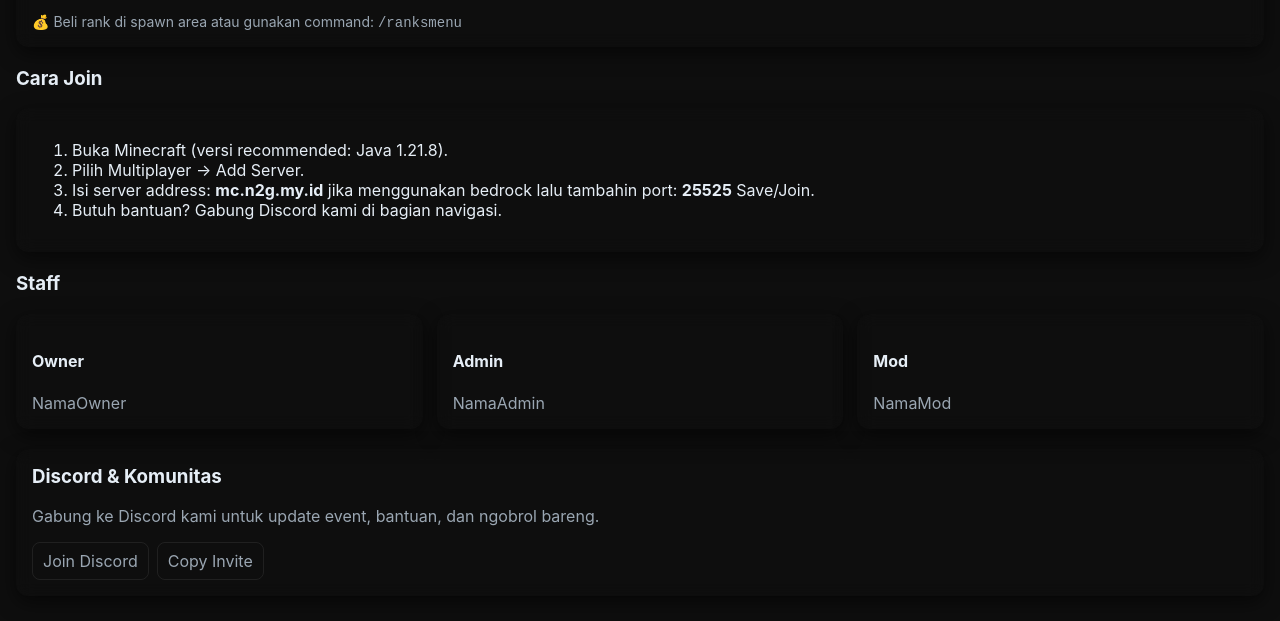
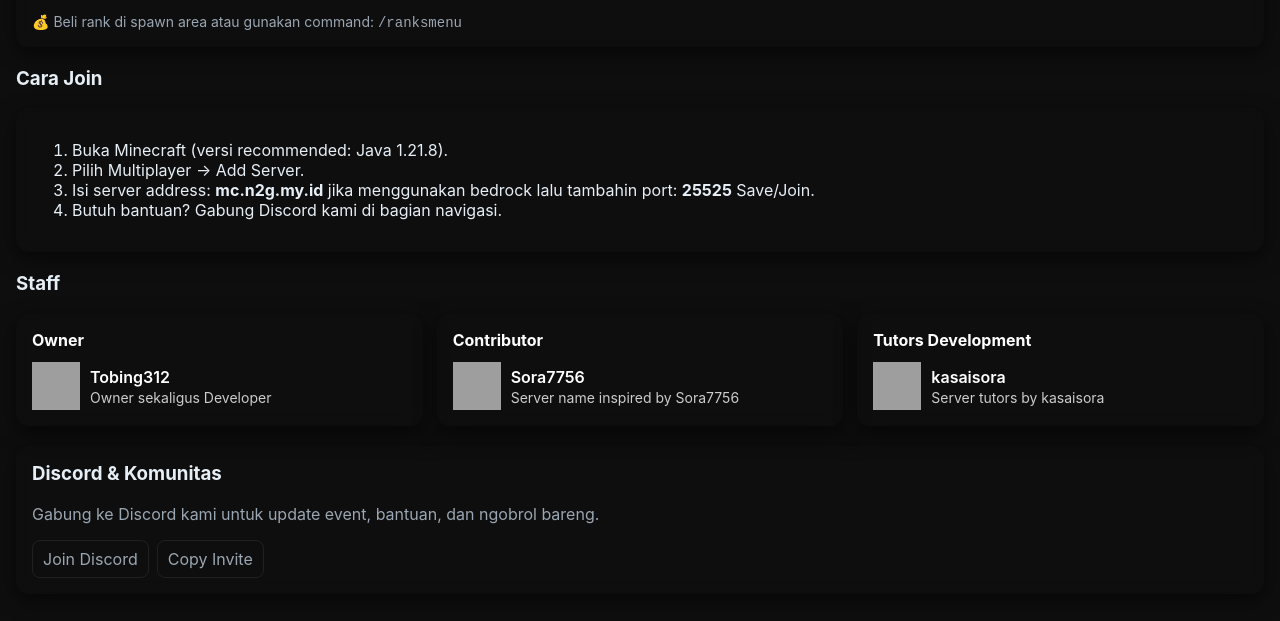
Before and after one commit to yogaariyanto312/needtwogo_ServerMC, a plain HTML site: page index.html in a window 1280 px wide. Shown: the part 1191-1812 px from the top of the page. Drawn offline with Linux system fonts and the light colour scheme; no server answers; grey boxes are pictures that could not be loaded.

Commit message:
menambahkan staff

```diff
--- a/css/style.css
+++ b/css/style.css
@@ -362,6 +362,59 @@ section {
   font-weight: 600;
 }
 
+/* Staff */
+.staff-card {
+  background: #0f172000;
+  padding: 16px;
+  border-radius: 12px;
+  box-shadow: 0 6px 20px rgba(0, 0, 0, 0.555);
+  backdrop-filter: blur(8px);         /* efek blur ala glass */
+  transition: all 0.3s ease;
+}
+.staff-card:hover {
+  transform: translateY(-3px);
+  box-shadow: 0 6px 25px rgba(0,0,0,0.3);
+}
+
+.staff-role {
+  color: #ffffff;
+  font-size: 16px;
+  font-weight: bold;
+  margin-bottom: 12px;
+}
+
+.staff-info {
+  display: flex;
+  align-items: center;
+  gap: 10px;
+}
+
+.staff-info img {
+  width: 48px;
+  height: 48px;
+}
+
+.staff-text {
+  display: flex;
+  flex-direction: column; /* Biar nama dan deskripsi vertikal */
+  justify-content: center;
+}
+
+.staff-name {
+  color: #ffffff;
+  font-weight: 600;
+  font-size: 16px;
+}
+
+.staff-desc {
+  color: #ccc;
+  font-size: 14px;
+  font-weight: 400;
+  margin-top: 2px;
+}
+
+
+
 
 .thumb {
   height: 120px;
--- a/index.html
+++ b/index.html
@@ -185,9 +185,41 @@
       <section id="staff">
         <h3>Staff</h3>
         <div class="grid">
-          <div class="card"><h4>Owner</h4><div class="muted">NamaOwner</div></div>
-          <div class="card"><h4>Admin</h4><div class="muted">NamaAdmin</div></div>
-          <div class="card"><h4>Mod</h4><div class="muted">NamaMod</div></div>
+            <!-- <img src="https://minotar.net/avatar/tobing312" alt="Owner" height="60"> -->
+        <!-- Owner -->
+        <div class="staff-card">
+          <div class="staff-role">Owner</div>
+          <div class="staff-info">
+            <img src="https://minotar.net/avatar/tobing312" alt="Owner" height="60">
+            <div class="staff-text">
+              <span class="staff-name">Tobing312</span>
+              <span class="staff-desc">Owner sekaligus Developer</span>
+            </div>
+          </div>
+        </div>
+        <!-- Contributor -->
+          <div class="staff-card">
+          <div class="staff-role">Contributor</div>
+          <div class="staff-info">
+            <img src="https://minotar.net/avatar/Sora7756" alt="Owner" height="60">
+            <div class="staff-text">
+              <span class="staff-name">Sora7756</span>
+              <span class="staff-desc">Server name inspired by Sora7756</span>
+            </div>
+          </div>
+        </div>
+        <!-- Tutors -->
+          <div class="staff-card">
+          <div class="staff-role">Tutors Development</div>
+          <div class="staff-info">
+            <img src="https://minotar.net/avatar/kasaisora" alt="Owner" height="60">
+            <div class="staff-text">
+              <span class="staff-name">kasaisora</span>
+              <span class="staff-desc">Server tutors by kasaisora</span>
+            </div>
+          </div>
+        </div>
+
         </div>
       </section>
 
```
